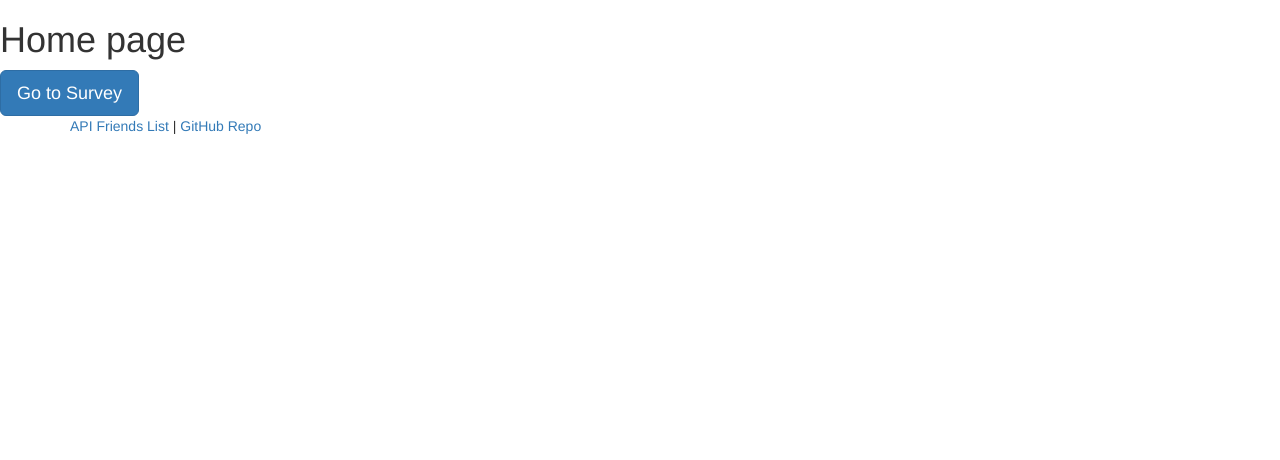
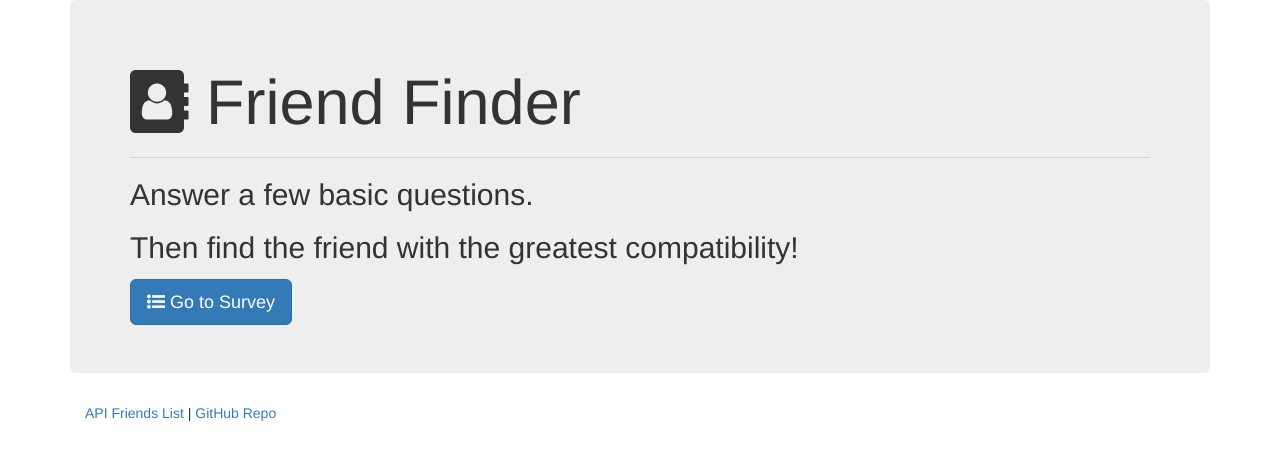
Before and after one commit to monkychia/friend-finder, a website: page app/public/home.html in a window 1280 px wide. Drawn offline with nearby package versions, Linux system fonts and the light colour scheme.

Commit message:
Added FE code for home page

```diff
--- a/app/data/friends.js
+++ b/app/data/friends.js
@@ -81,7 +81,7 @@ let personalityArr = [
     },
     {
         "name": "Sally",
-        "photo": "https://banner2.kisspng.com/20180330/ghe/kisspng-sally-brown-snoopy-charlie-brown-lucy-van-pelt-lin-snoopy-5abe1eb75ae2e4.8700669915224091433723.jpg",
+        "photo": "https://ffw.uol.com.br/app/uploads/noticias/2015/10/sally-brown-giambatista-valli.jpg",
         "scores": [
             2,
             2,
--- a/app/public/home.html
+++ b/app/public/home.html
@@ -4,16 +4,27 @@
         <title>FriendFinder</title>
         <link rel="stylesheet" href="https://maxcdn.bootstrapcdn.com/bootstrap/3.3.6/css/bootstrap.min.css">
         <link rel="stylesheet" href="https://maxcdn.bootstrapcdn.com/font-awesome/4.6.1/css/font-awesome.min.css">
+        <link rel="stylesheet" href="https://cdnjs.cloudflare.com/ajax/libs/font-awesome/4.7.0/css/font-awesome.min.css">
     </head>
     <body>
-        <h1>Home page</h1>
+        <div class="container">
+            <div class="jumbotron">
+                <h1><i class="fa fa-address-book"></i>  Friend Finder</h1>
+                <hr>
                 <div>
-            <a href="/survey"><button type="button" class="btn btn-lg btn-primary">Go to Survey</button></a>
+                    <p><h2>Answer a few basic questions.</h2></p>
+                    <p><h2>Then find the friend with the greatest compatibility!</h2></p>
                 </div>
+                <div>
+                    <a href="/survey"><button type="button" class="btn btn-lg btn-primary"><i class="fa fa-list-ul"></i>  Go to Survey</button></a>
+                </div>
+            </div>
+
             <footer class="footer">
                 <div class="container">
                     <p><a href="/api/friends">API Friends List</a> | <a href="https://github.com/monkychia/friend-finder">GitHub Repo</a></p>
                 </div>
             </footer>
+        </div>
     </body>
 </html>
```
Also changed, not shown: app/public/survey.html (+2 -2 lines). Lines whose indentation alone changed are shown as unchanged.
